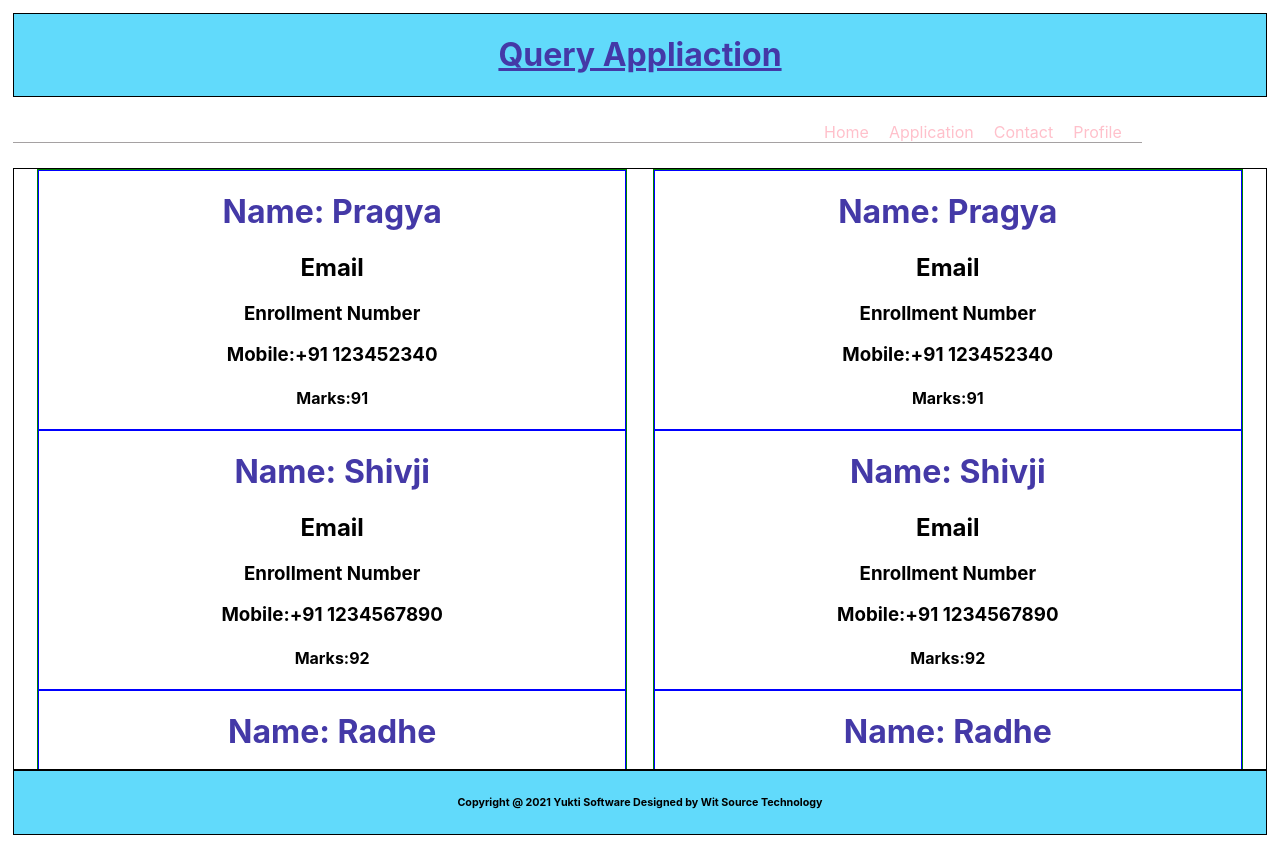
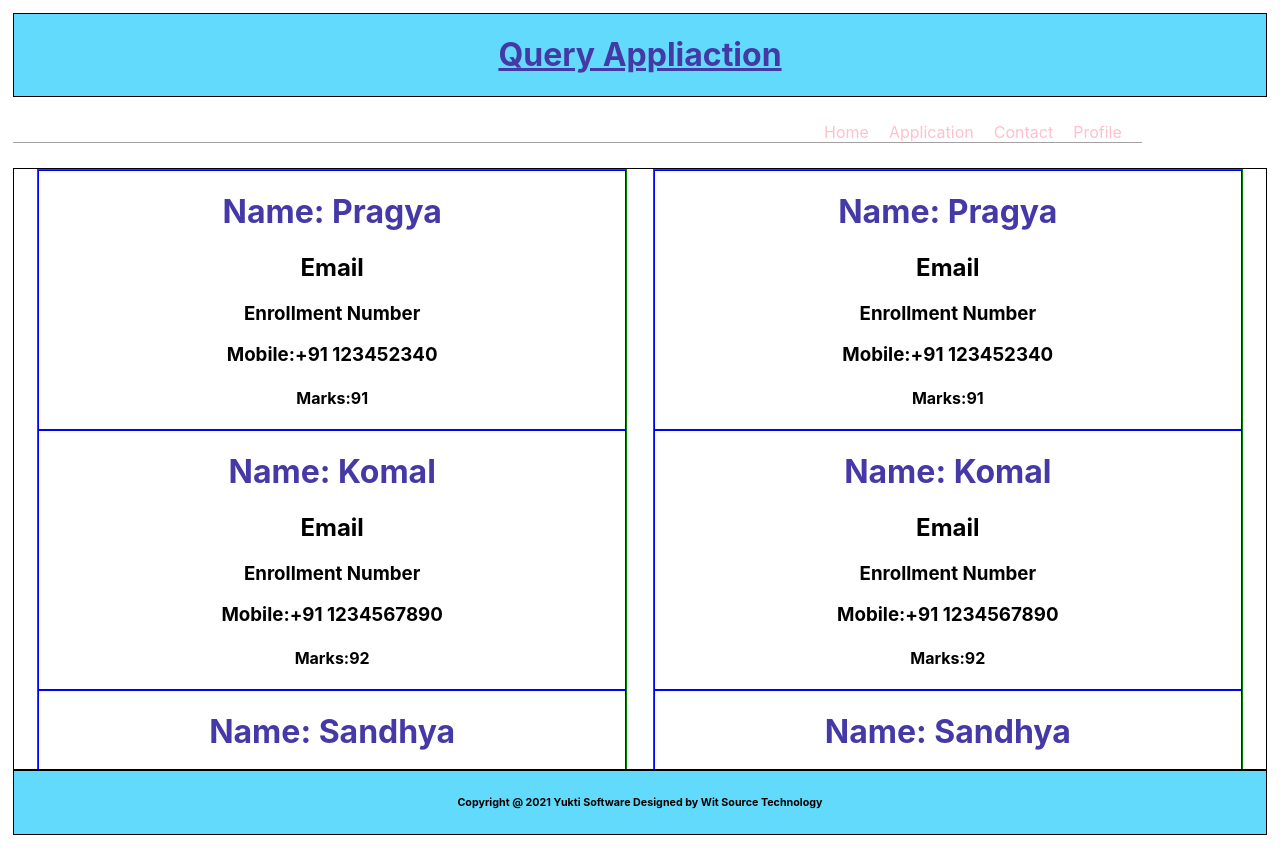
Before and after one commit to PS2207/internship, a React (Create React App) app in the folder my-app/: page / in a window 1280 px wide. Built offline with nearby package versions, Linux system fonts and the light colour scheme.

Commit message:
header,nav,home,footer done

```diff
--- a/my-app/src/components/home.js
+++ b/my-app/src/components/home.js
@@ -6,13 +6,13 @@ function Home() {
     <div className="homeStyle">
       <div className="homeTableStyle">
         <Student name="Pragya" marks="91" mobile="+91 123452340" />
-        <Student name="Shivji" marks="92" mobile="+91 1234567890" />
-        <Student name="Radhe" marks="92" mobile="+91 654789123" />
+        <Student name="Komal" marks="92" mobile="+91 1234567890" />
+        <Student name="Sandhya" marks="92" mobile="+91 654789123" />
       </div>
       <div className="homeFormStyle">
         <Student name="Pragya" marks="91" mobile="+91 123452340" />
-        <Student name="Shivji" marks="92" mobile="+91 1234567890" />
-        <Student name="Radhe" marks="92" mobile="+91 654789123" />
+        <Student name="Komal" marks="92" mobile="+91 1234567890" />
+        <Student name="Sandhya" marks="92" mobile="+91 654789123" />
       </div>
     </div>
   );
```
Also changed, not shown: my-app/src/App.js (line endings or trailing spaces).
